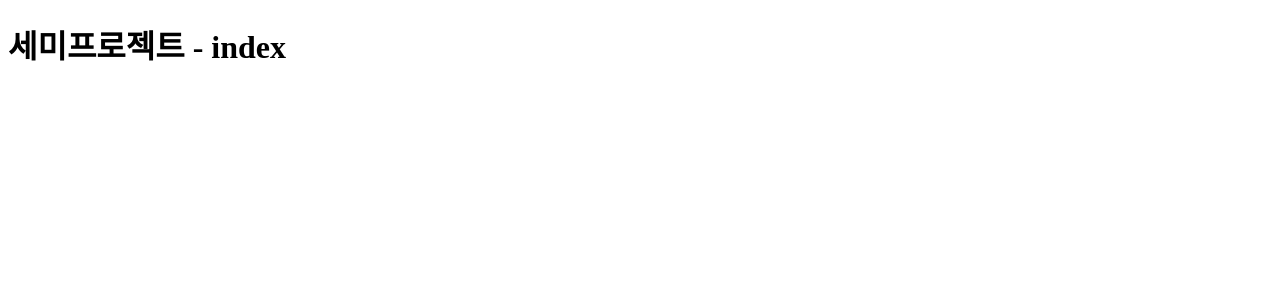
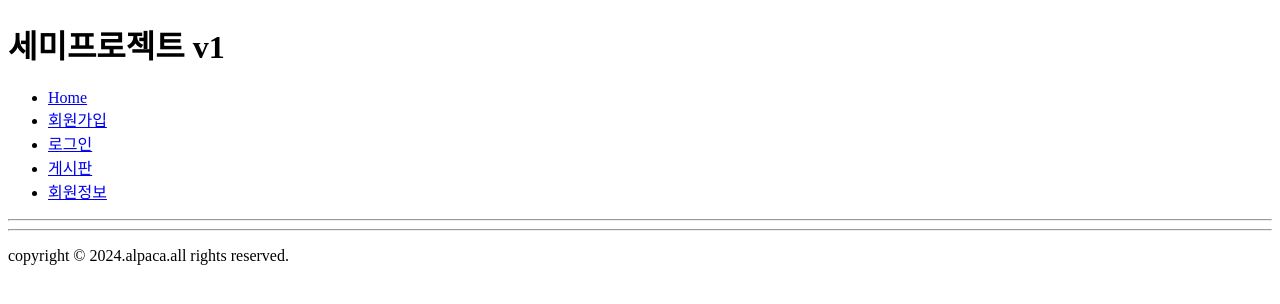
Before and after one commit to Yongheech/semiprojectv1, a FastAPI app: page / in a window 1280 px wide. Shown: the top 304 px of the page. Run offline with FastAPI, Linux system fonts and the light colour scheme.

Commit message:
수정된 index.html header, nav ,main ,footer 태그로 레이아웃 구성

```diff
--- a/views/templates/index.html
+++ b/views/templates/index.html
@@ -5,6 +5,22 @@
     <title>세미프로젝트</title>
 </head>
 <body>
-    <h1>세미프로젝트 - index</h1>
+    <div id="wrap">
+        <header><h1>세미프로젝트 v1</h1></header>
+        <nav><ul>
+            <li><a href="/">Home</a></li>
+            <li><a href="/member/join">회원가입</a></li>
+            <li><a href="/member/login">로그인</a></li>
+            <li><a href="/board/list">게시판</a></li>
+            <li><a href="/member/myinfo">회원정보</a></li>
+        </ul>
+        <hr>
+        </nav>
+        <main></main>
+        <footer>
+        <hr>
+        <p>copyright &copy; 2024.alpaca.all rights reserved. </p>
+        </footer>
+    </div>
 </body>
 </html>
```
